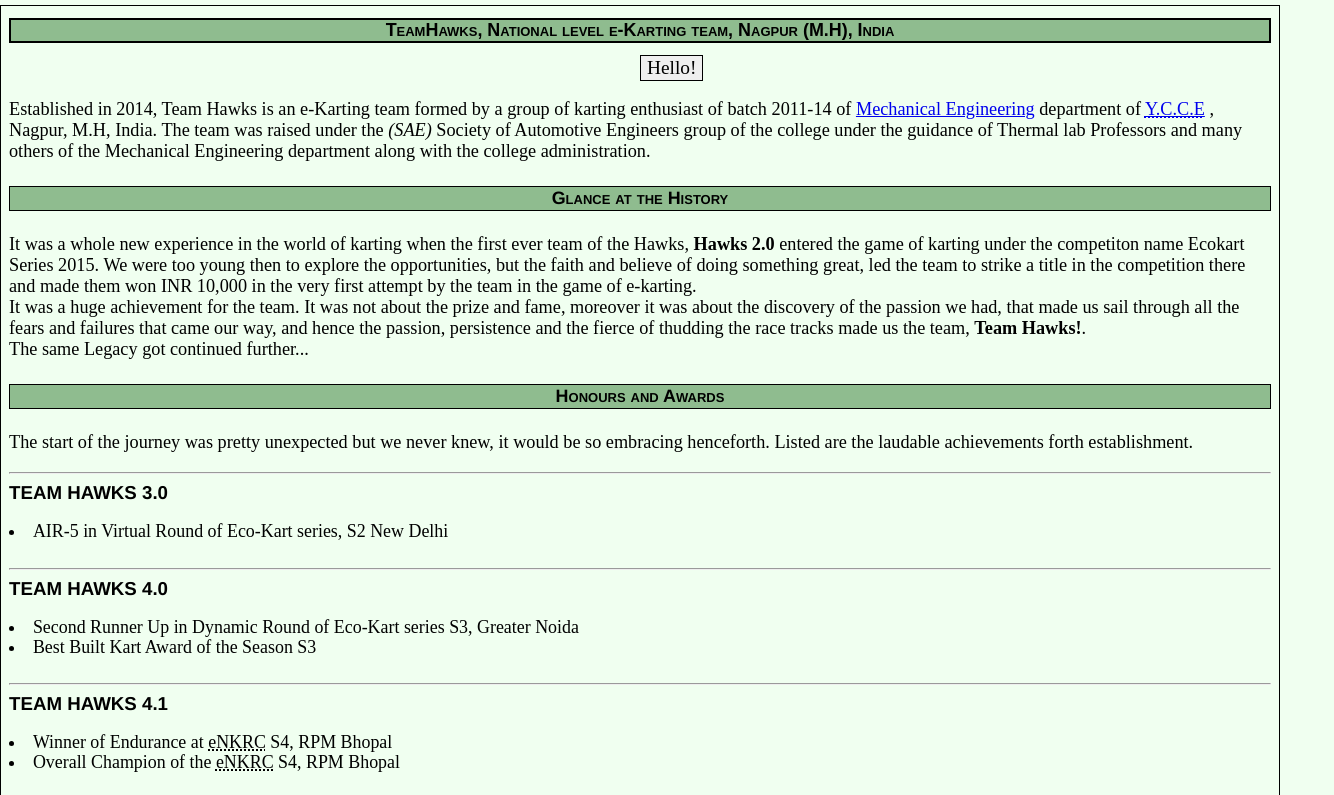
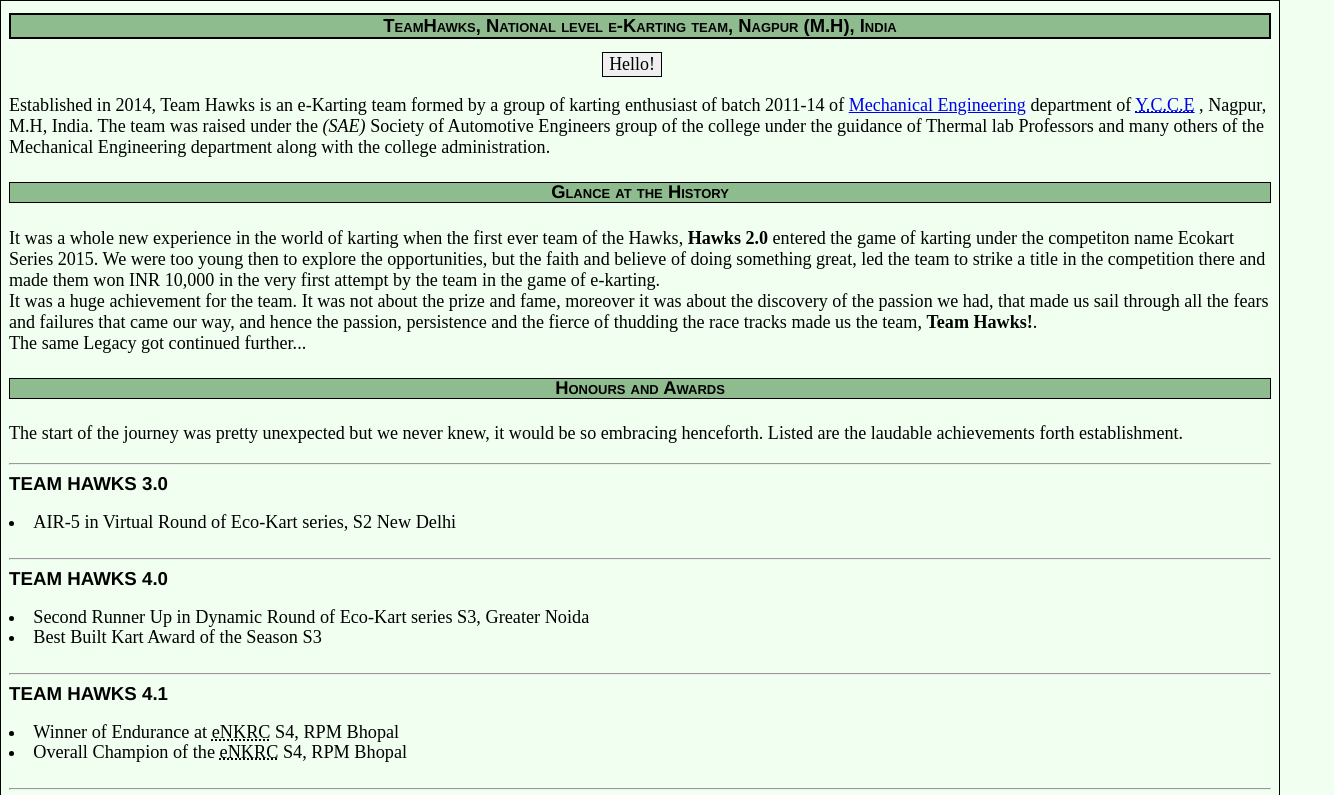
Before and after one commit to procastinatorpro/teamHawks, a plain HTML site: page index.html in a window 1280 px wide. Shown: the top 795 px of the page, 1334 px wide, since content can reach past the window. Drawn offline with Linux system fonts and the light colour scheme.

Commit message:
Update hawks.css

```diff
--- a/hawks.css
+++ b/hawks.css
@@ -1,15 +1,13 @@
 html{
 	background-color:honeydew;
-	margin-top:5px;
-	margin-bottom:5px;
 	border:solid 1.7px #000000;
 
 	}
 
 li{
 	font-family:Times new Roman;
-	font-size:112%;
-	line-height:111%;
+	font-size:114%;
+	line-height:107%;
 
 
 }
@@ -17,39 +15,36 @@ h1{
 font-family:Arial;
 font-style:normal;
 font-variant:small-caps;
-font-size:112%;
+font-size:115%;
 background-color:darkseagreen;
 text-align:center;
-background-position:center;
 border:solid 2px black;
 }
 h4{
-font-variant:small-caps;
+    font-variant:small-caps;
 	font-family:helvetica;
 	background:darkseagreen;
-	font-size:112%;
-	line-height:102%;
+	font-size:115%;
+	line-height:103%;
 	text-align:center;
 	background-position:center;
 	display:block;
 	border:solid 1.5px black;
-	padding-top:2.1px;
-	padding-bottom:2.1px;
+
 
 }
 
 p{
 	font-family:Times New Roman, Times;
-	font-size:114%;
-	text-height:107%;
+	font-size:113%;
+	text-height:102%;
 	white-space:normal;
 }
 em{
 	display:none;
 	font-family:Times New Roman, Times;
-	font-size:115%;
-	margin-left:46%;
-	margin-right:21%;
+	font-size:150%;
+
 }
 b{
 	font-family:Helvetica;
@@ -66,11 +61,10 @@ footer{
 	background-color:darkseagreen;
 }
 button{
-	margin-left:50%;
+	margin-left:47%;
 	margin-right:50%;
 	font-variant:normal;
-
-	font-size:121%;
+	font-size:112%;
 	text-align:center;
 	font-family:Times New Roman;
 	border:1px solid #000000;
```
